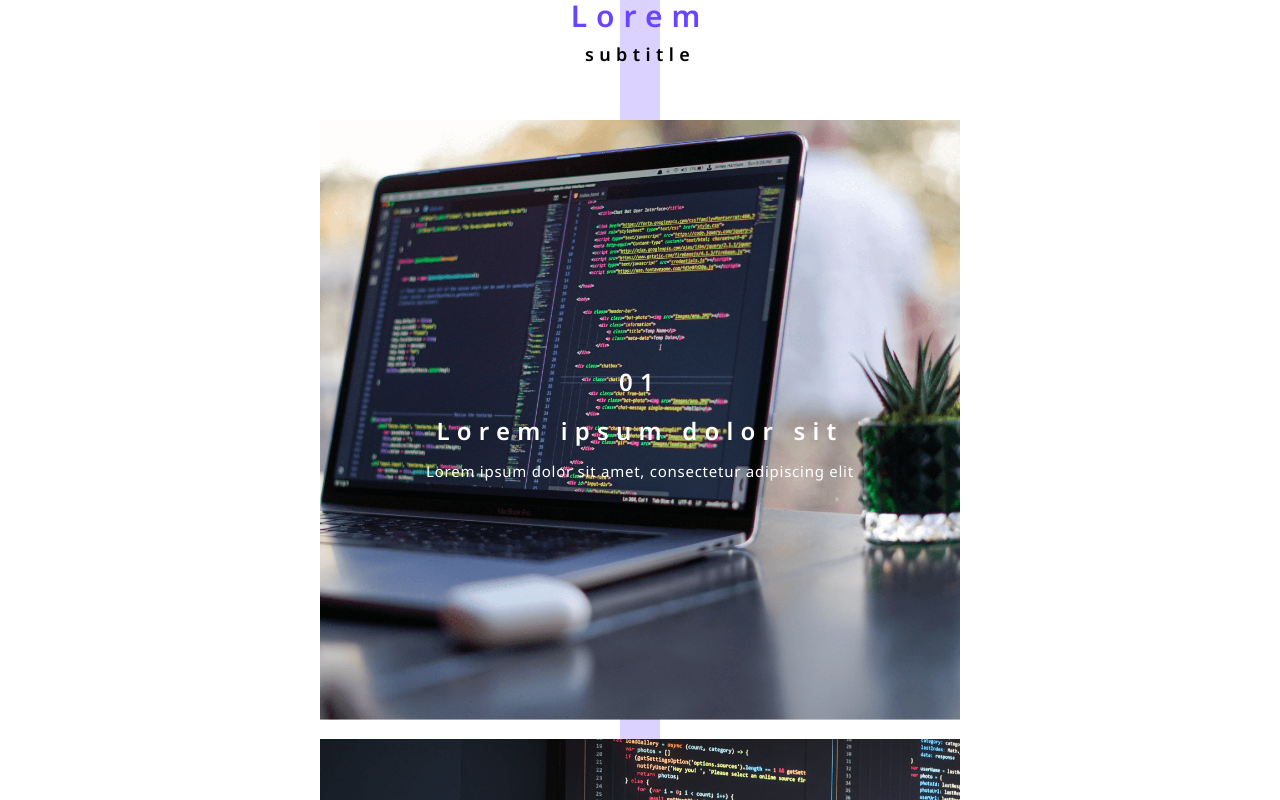
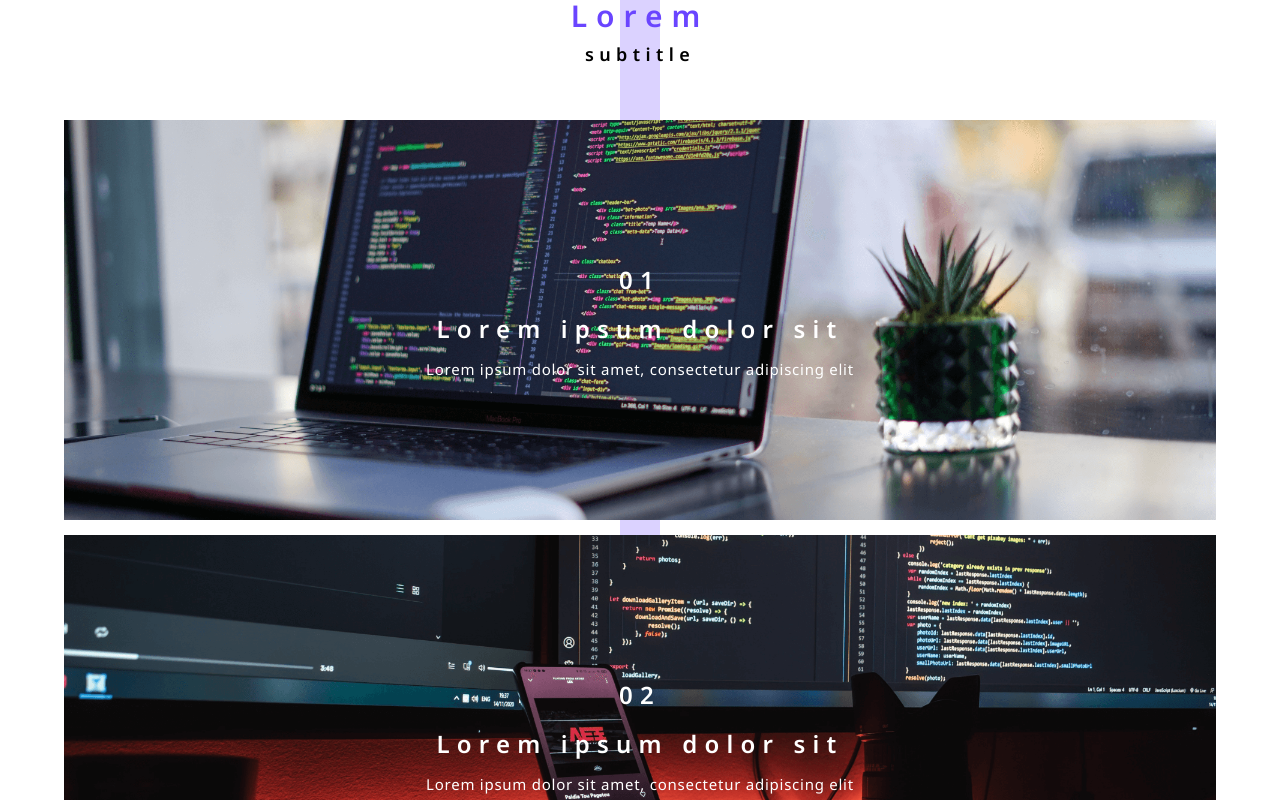
Before and after one commit to iamdarshangowda/willeder, a React (Vite) app: page / in a window 1280 px wide. Shown: the part 860-1660 px from the top of the page. Built offline with nearby package versions, Linux system fonts and the light colour scheme; a web font is replaced by a local one.

Commit message:
UI updated

```diff
--- a/src/Styles/GreyContainer.scss
+++ b/src/Styles/GreyContainer.scss
@@ -78,7 +78,7 @@
     }
   }
 
-  @media only screen and (max-device-width: $small) {
+  @media only screen and (max-device-width: $medium) {
     .grey-text-container {
       max-width: 75%;
       left: 0;
--- a/src/Styles/TripletImages.scss
+++ b/src/Styles/TripletImages.scss
@@ -11,11 +11,12 @@
   .background-card {
     position: relative;
     text-align: center;
+    max-width: 640px;
+    height: 600px;
 
     img {
-      max-width: 640px;
       width: 100%;
-      height: 600px;
+      height: 100%;
       object-fit: cover;
     }
 
@@ -80,6 +81,9 @@
     gap: 1.25rem;
 
     .background-card {
+      max-width: 100%;
+      height: 400px;
+
       .image-text {
         padding: 10px 30px;
       }
@@ -104,9 +108,9 @@
 
   @media only screen and (max-device-width: $small) {
     .background-card {
+      height: 256px;
       img {
         width: 90%;
-        height: 256px;
       }
     }
   }
```
